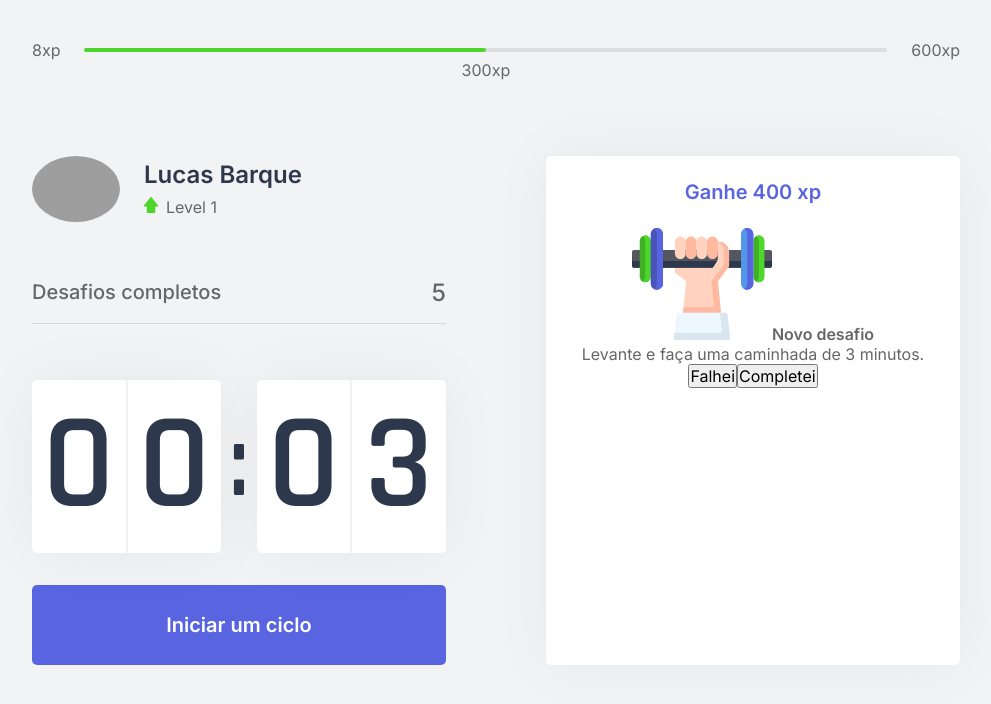
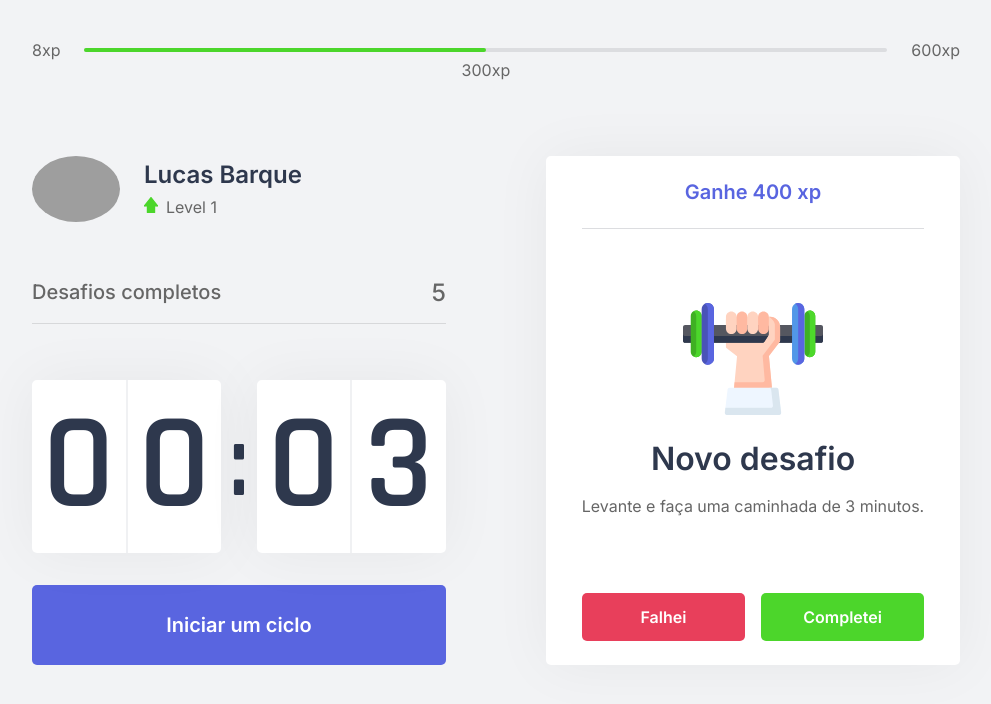
Before and after one commit to lucasbarque/Moveit, a Next.js app: page / in a window 1280 px wide. Shown: the top 704 px of the page, without its empty margins (144-1135 px from the left). Built offline with nearby package versions, Linux system fonts and the light colour scheme; grey boxes are pictures that could not be loaded.

Commit message:
Challenge Box Finished

```diff
--- a/src/styles/components/ChallengeBox.module.css
+++ b/src/styles/components/ChallengeBox.module.css
@@ -51,4 +51,60 @@
   font-weight: 600;
   font-size: 1.25rem;
   padding: 0 2rem 1.5rem;
+  border-bottom: 1px solid var(--gray-line)
 }
+
+.challengeActive main {
+  flex: 1;
+
+  display: flex;
+  flex-direction: column;
+  align-items: center;
+  justify-content: center;
+}
+
+.challengeActive main strong {
+  font-weight: 600;
+  font-size: 2rem;
+  color: var(--title);
+  margin: 1.5rem 0 1rem;
+}
+
+.challengeActive main p {
+  line-height: 1.5;
+}
+
+.challengeActive footer {
+  display: grid;
+  grid-template-columns: 1fr 1fr;
+  gap: 1rem
+}
+
+.challengeActive footer button {
+  height: 3rem;
+  display: flex;
+  align-items: center;
+  justify-content: center;
+
+  border: 0;
+  border-radius: 5px;
+
+  color: var(--white);
+
+  font-size: 1rem;
+  font-weight: 600;
+
+  transition: filter 0.2s;
+}
+
+.challengeActive footer button.challengeFailedButton {
+  background: var(--red)
+}
+
+.challengeActive footer button.challengeSucceededButton {
+  background: var(--green)
+}
+
+.challengeActive footer button:hover {
+  filter: brightness(0.9)
+}
```
